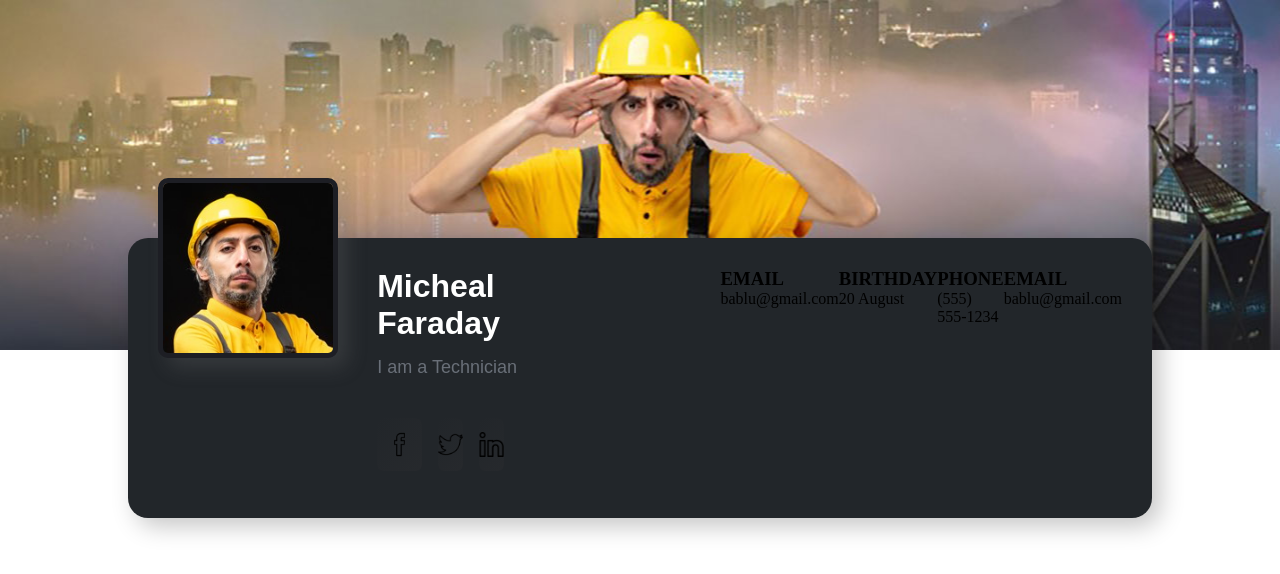
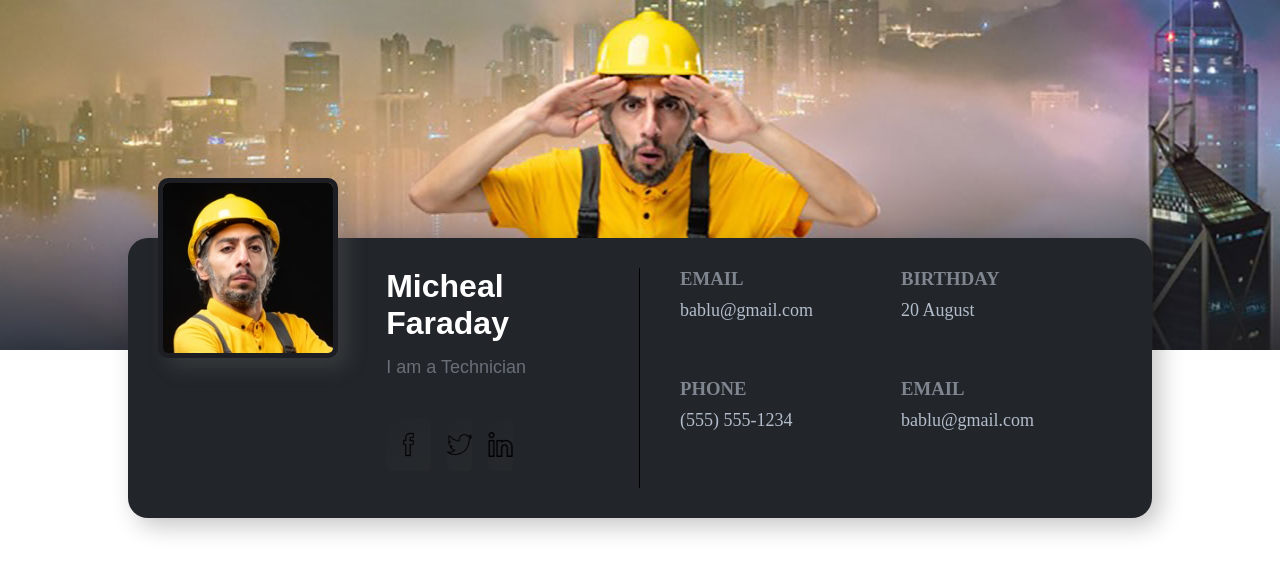
Before and after one commit to JIHAD-KARLI/TRY-NOW, a plain HTML site: page index.html in a window 1280 px wide. Drawn offline with Linux system fonts and the light colour scheme.

Commit message:
okay sir

```diff
--- a/index.html
+++ b/index.html
@@ -35,24 +35,26 @@
 
     </div>
 
-    <div class="profileright"></div>
-
-    <div>
-        <h3>EMAIL</h3>
-        <P>bablu@gmail.com</P>
+    <div class="profileright">
+         <div>
+        <h3 class="pop">EMAIL</h3>
+        <P class="hop">bablu@gmail.com</P>
     </div>
     <div>
-        <h3>BIRTHDAY</h3>
-        <P>20 August</P>
+        <h3 class="pop">BIRTHDAY</h3>
+        <P class="hop">20 August</P>
     </div>
     <div>
-        <h3>PHONE</h3>
-        <P>(555) 555-1234</P>
+        <h3 class="pop">PHONE</h3>
+        <P class="hop">(555) 555-1234</P>
     </div>
     <div>
-        <h3>EMAIL</h3>
-        <P>bablu@gmail.com</P>
+        <h3 class="pop">EMAIL</h3>
+        <P class="hop">bablu@gmail.com</P>
     </div>
+    </div>
+
+
 </div>
 
 </body>
--- a/new.css
+++ b/new.css
@@ -98,4 +98,15 @@
 .profileright{
     width: 50%;
     height: 100%;
+    display: grid;
+    grid-template-columns: auto auto;
+    padding: 0 0 0 40px;
 }
+.pop{
+    color: #808690;
+    margin-bottom:10px ;
+}
+.hop{
+    font-size: 18px;
+    color: #B3BDCB;
+}
```
